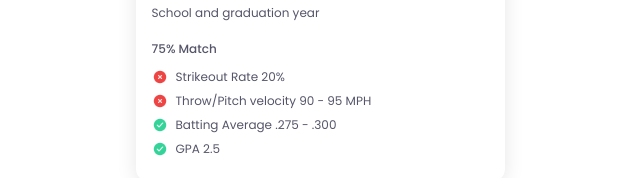
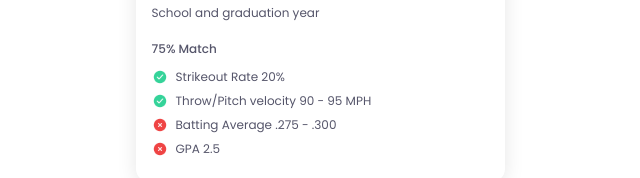
Before and after one commit to tscimecaWR/Lovable-proto, a React (Vite) app: page / in a window 1280 px wide. Shown: the part 681-859 px from the top of the page, without its empty margins (320-960 px from the left). Built offline with nearby package versions, Linux system fonts and the light colour scheme.

Commit message:
Update PlayerStats.tsx

```diff
--- a/src/components/scout/PlayerStats.tsx
+++ b/src/components/scout/PlayerStats.tsx
@@ -8,7 +8,7 @@ interface StatRowProps {
 const StatRow = ({ text, success = true }: StatRowProps) => (
   <div className="flex items-center gap-2 text-xs text-[#55556a] mb-2">
     <img
-      src={success ? "/lovable-uploads/96b7f9cc-84ef-4662-90d7-b4f0c8115f84.png" : "/lovable-uploads/027e42bb-5876-426d-94b4-7bc52160f56d.png"}
+      src={success ? "/lovable-uploads/027e42bb-5876-426d-94b4-7bc52160f56d.png" : "/lovable-uploads/96b7f9cc-84ef-4662-90d7-b4f0c8115f84.png"}
       alt={success ? "check" : "x"}
       className="w-4 h-4"
     />
```
